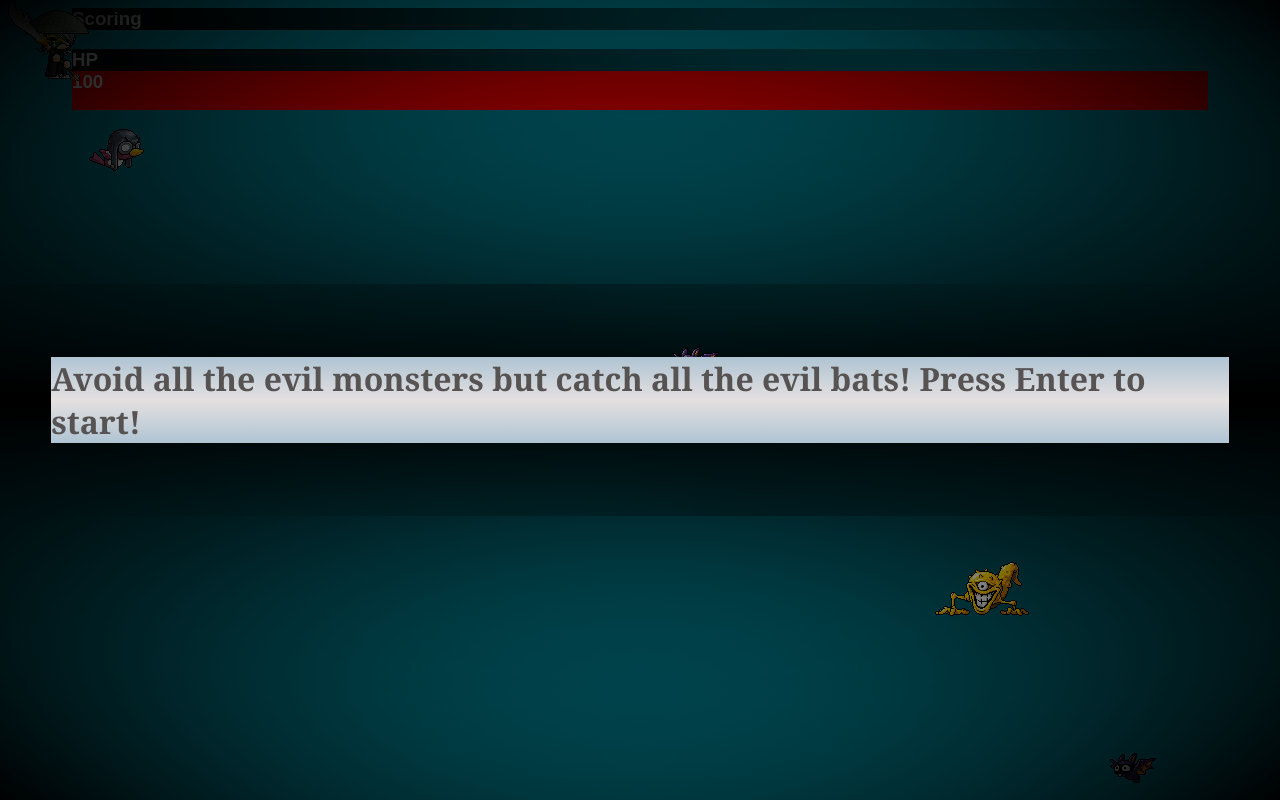
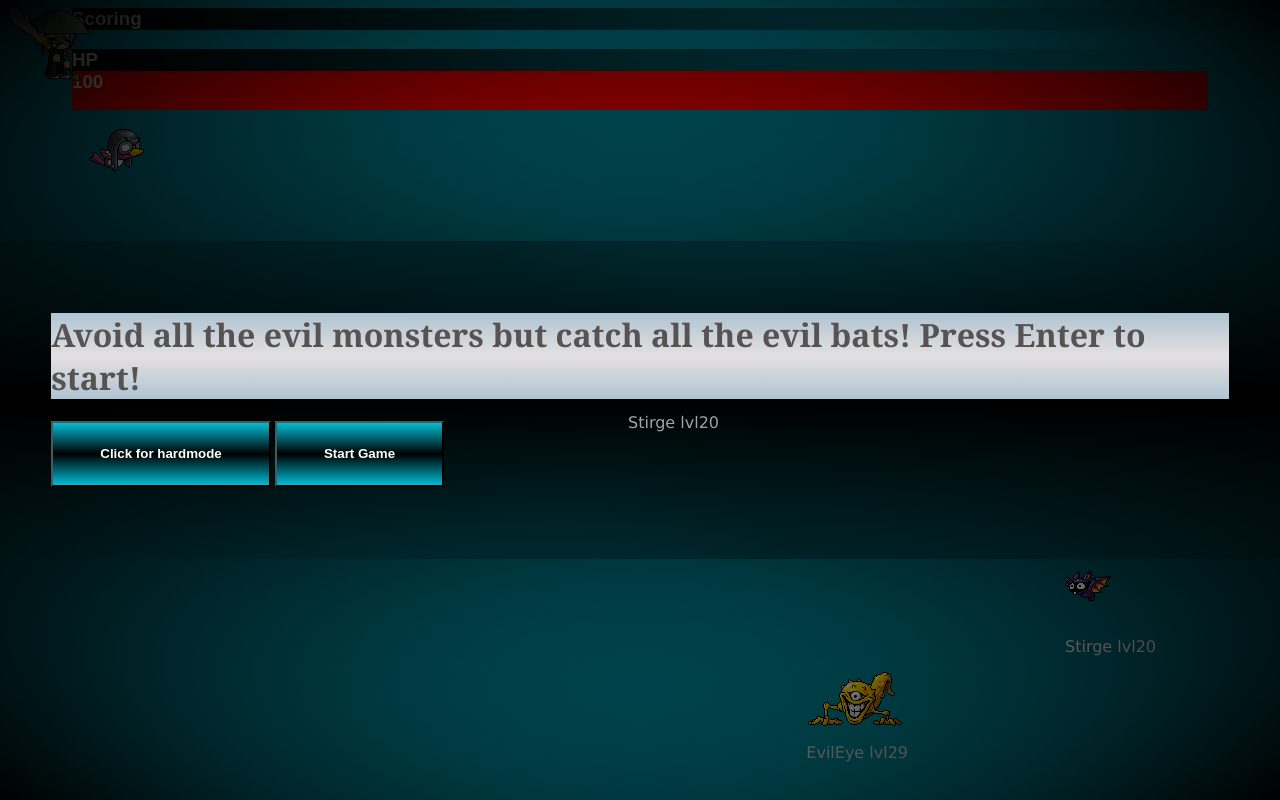
Before and after one commit to mercuriousreign/mercuriousreign.github.io, a plain HTML site: page minigame.html in a window 1280 px wide. Drawn offline with Linux system fonts and the light colour scheme; no server answers.

Commit message:
move order of mob random function

```diff
--- a/game.js
+++ b/game.js
@@ -3,7 +3,7 @@ const player = document.getElementById('player')
 const sprite_img = document.getElementById('player_sprite')
 player.style.position = 'absolute'
 const player2 = document.getElementById('player2')
-
+const console_msg = document.getElementById('consolemsg')
 const scoring = document.getElementById('scoring')
 const HP = document.getElementById('HP')
 const gameover = document.getElementById('gameOvermsg')
@@ -29,7 +29,6 @@ player.style.left = x + 'px'
 player.style.top = y + 'px'
 
 if ((game_state = 'tutorial')) {
-  getMobs()
   document.addEventListener('keydown', (event) => {
     let welcomespace = document.getElementById('welcomespace')
 
@@ -39,6 +38,11 @@ if ((game_state = 'tutorial')) {
       welcomespace.style.display = 'none'
     }
   })
+}
+
+function start_game() {
+  game_state = 'game'
+  welcomespace.style.display = 'none'
 }
 
 if ((game_state = 'game')) {
@@ -93,51 +97,14 @@ if ((game_state = 'game')) {
   })
 
   const mobbat_summon = setInterval(() => {
-    let mob1 = document.createElement('img')
-    mob1.style.position = 'absolute'
-    mob1.src = 'img/Stirge-fly.gif'
-    // mob1.style.backgroundColor = 'red'
-    // mob1.style.width = '72px'
-    // mob1.style.height = '72px'
-    mob1.classList.add('mobs')
-    mob1.style.top = Math.floor(Math.random() * game_win.clientHeight) + 'px'
-    game_win.appendChild(mob1)
-
-    mob1.addEventListener('mouseover', () => {
-      // mob1.remove(self)
-      console.log('mouse over mob happening')
-      // HealthPoints -= 10
-      // HP.textContent = HealthPoints
-      // HP.style.width = (HealthPoints / 100) * 100 + '%'
-      score += 1
-      scoring.textContent = score
-      game_win.removeChild(mob1)
-    })
-
-    let pos_y = 0
-    let mob_speed = Math.floor(Math.random() * 3) + 1
-    let move_y = setInterval(() => {
-      pos_y += mob_speed
-      mob1.style.right = pos_y + 'px'
-      if (pos_y > game_win.clientWidth) {
-        mob1.remove()
-        clearTimeout(move_y)
-      }
-    }, 16)
-    // setTimeout(() => {
-    //   // game_win.replaceChildren(mob1)
-    //   //game_win.replaceChildren(mob1)
-    //   game_win.removeChild(mob1)
-    //   clearTimeout(move_y)
-    // }, 5000)
-  }, 2000)
-
-  const mobrand_summon = setInterval(() => {
+    let img_insert = document.createElement('img')
     let mob1 = document.createElement('div')
     mob1.style.position = 'absolute'
-    let mobimg = document.createElement('img')
-    getMob(mob1, mobimg)
-    //mob1.src = 'img/Stirge-fly.gif'
+    img_insert.src = 'img/Stirge-fly.gif'
+    mob1.appendChild(img_insert)
+    const name = document.createElement('p')
+    name.textContent = 'Stirge' + ' lvl' + 20
+    mob1.appendChild(name)
     // mob1.style.backgroundColor = 'red'
     // mob1.style.width = '72px'
     // mob1.style.height = '72px'
@@ -175,9 +142,14 @@ if ((game_state = 'game')) {
   }, 2000)
 
   const mobeye_summon = setInterval(() => {
-    let mob1 = document.createElement('img')
+    let img_insert = document.createElement('img')
+    let mob1 = document.createElement('div')
     mob1.style.position = 'absolute'
-    mob1.src = 'img/Evil_eye-move.gif'
+    img_insert.src = 'img/Evil_eye-move.gif'
+    mob1.appendChild(img_insert)
+    const name = document.createElement('p')
+    name.textContent = 'EvilEye' + ' lvl' + 29
+    mob1.appendChild(name)
 
     mob1.classList.add('mobs')
     mob1.style.top = Math.floor(Math.random() * game_win.clientHeight) + 'px'
@@ -211,13 +183,11 @@ if ((game_state = 'game')) {
   }, 3000)
 }
 
-//
-//2400374
-//let randurl = ` ${https://maplestory.io/api/GMS/270/mob/{rand}/render/move}`
-
 async function getMobs() {
+  console.log('clicked button I think')
   let rand = Math.floor(Math.random() * 300) + 100
   console.log('rand number is ', rand)
+
   try {
     const response = await fetch(
       `https://maplestory.io/api/GMS/270/mob?startPosition=${rand}&count=10`,
@@ -228,15 +198,54 @@ async function getMobs() {
     }
 
     mobs = await response.json()
+    start_game()
 
-    // fetch(`https://maplestory.io/api/GMS/270/mob?startPosition=20&count=10`)
-    //   .then((response) => response.json())
-    //   .then((json) => {
-    //     console.log('thejosns', json)
-    //     mobs = json
-    //     console.log('themobs')
-    //   })
+    if (mobs) {
+      const mobrand_summon = setInterval(() => {
+        let mob1 = document.createElement('div')
+        mob1.style.position = 'absolute'
+        let mobimg = document.createElement('img')
+        getMob(mob1, mobimg)
+        //mob1.src = 'img/Stirge-fly.gif'
+        // mob1.style.backgroundColor = 'red'
+        // mob1.style.width = '72px'
+        // mob1.style.height = '72px'
+        mob1.classList.add('mobs')
+        mob1.style.top =
+          Math.floor(Math.random() * game_win.clientHeight) + 'px'
+        game_win.appendChild(mob1)
+
+        mob1.addEventListener('mouseover', () => {
+          // mob1.remove(self)
+          console.log('mouse over mob happening')
+          // HealthPoints -= 10
+          // HP.textContent = HealthPoints
+          // HP.style.width = (HealthPoints / 100) * 100 + '%'
+          score += 1
+          scoring.textContent = score
+          game_win.removeChild(mob1)
+        })
+
+        let pos_y = 0
+        let mob_speed = Math.floor(Math.random() * 3) + 1
+        let move_y = setInterval(() => {
+          pos_y += mob_speed
+          mob1.style.right = pos_y + 'px'
+          if (pos_y > game_win.clientWidth) {
+            mob1.remove()
+            clearTimeout(move_y)
+          }
+        }, 16)
+        // setTimeout(() => {
+        //   // game_win.replaceChildren(mob1)
+        //   //game_win.replaceChildren(mob1)
+        //   game_win.removeChild(mob1)
+        //   clearTimeout(move_y)
+        // }, 5000)
+      }, 2000)
+    }
   } catch (error) {
+    console_msg.innerText = 'recivederror at getmobs' + error
     console.log('recivederror at getmobs', error)
   }
 }
@@ -264,6 +273,7 @@ async function getMob(wrapper, obj) {
     //     obj.src = URL.createObjectURL(blob)
     //   })
   } catch (error) {
+    console_msg.innerText = 'Error at getMob' + error
     console.log('Error', error)
   }
 }
--- a/minigame.html
+++ b/minigame.html
@@ -36,10 +36,19 @@
         />
       </div>
     </div>
+    <div id="console">
+      <p id="consolemsg"></p>
+    </div>
   </body>
-  <div id="welcomespace" >
-      <div id="messagebox">
-        <h1>Avoid all the evil monsters but catch all the evil bats! Press Enter to start!</h1>
-        <h1 id="endmsg"></h1>
-      </div>
+  <div id="welcomespace">
+    <div id="messagebox">
+      <h1>
+        Avoid all the evil monsters but catch all the evil bats! Press Enter to
+        start!
+      </h1>
+      <button onclick="getMobs()">Click for hardmode</button>
+      <button onclick="start_game()">Start Game</button>
+      <h1 id="endmsg"></h1>
+    </div>
+  </div>
 </html>
```
